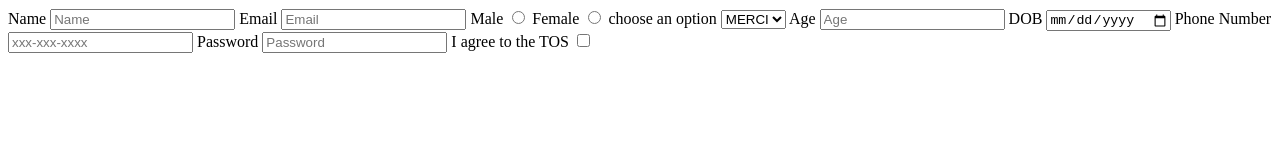
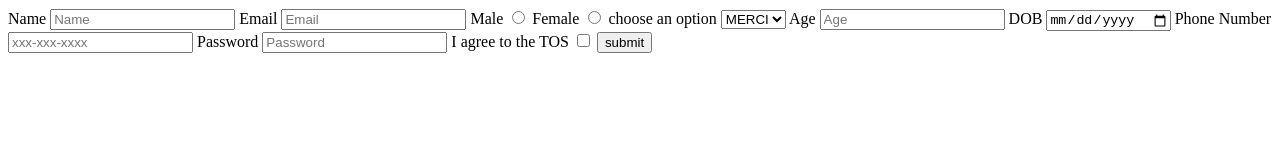
Before and after one commit to acciojob/signup-form-car-shreyashhh11, a website: page main.html in a window 1280 px wide. Drawn offline with Linux system fonts and the light colour scheme.

Commit message:
created a submission

```diff
--- a/main.html
+++ b/main.html
@@ -8,7 +8,7 @@
 
 <body>
 	<!-- the entire body must be written by student -->
-	<form>
+	<form method="post">
 		<label for="name">Name</label>
 		<input type="text" id="name" placeholder="Name" required>
 
@@ -41,6 +41,8 @@
 
 		<label for="tos">I agree to the TOS</label>
 		<input type="checkbox" id="tos" required>
+
+		<button type="submit">submit</button>
 	</form>
     <script type="text/javascript" src="./script.js">
 </script>
```
